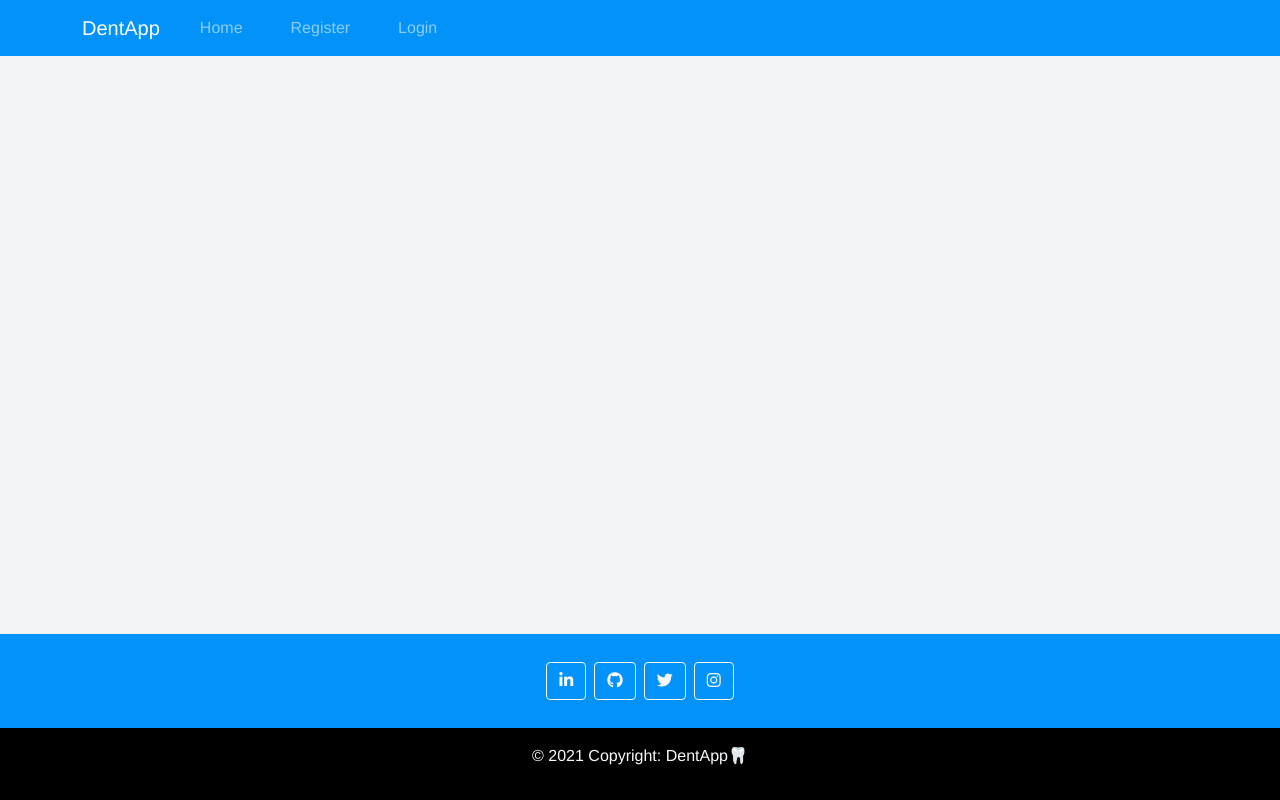
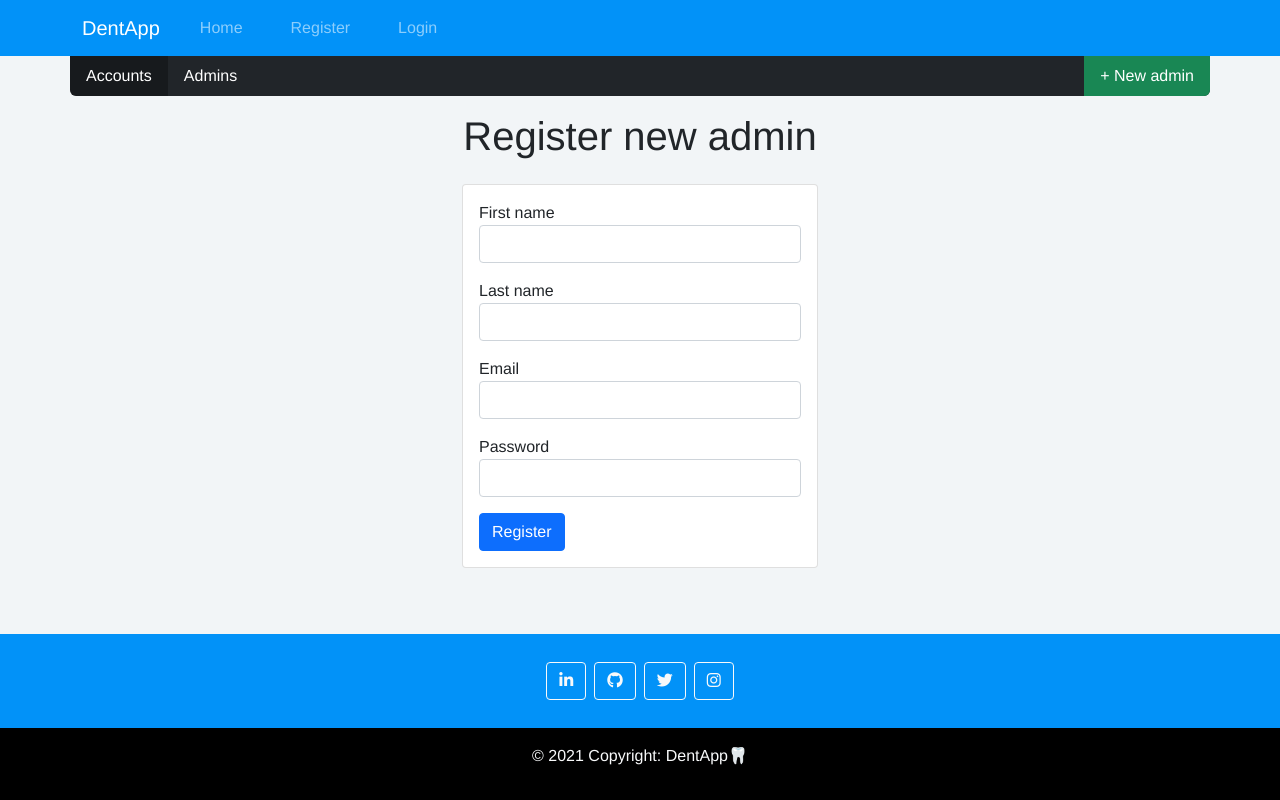
Before and after one commit to ibobev/dent-appointment-system, a Vue app in the folder client/: page /admin/new in a window 1280 px wide. Built offline with nearby package versions, Linux system fonts and the light colour scheme.

Commit message:
[Admin] Register new admin

```diff
--- a/client/src/router/index.js
+++ b/client/src/router/index.js
@@ -4,7 +4,9 @@ import Login from '../views/Login.vue';
 import Register from '../views/Register.vue';
 // Admin
 import AdminView from '../views/Admin/AdminView';
-import AdminAccounts from '../views/Admin/Accounts';
+import Accounts from '../views/Admin/Accounts';
+import AdminsView from '../views/Admin/AdminsView';
+import AdminRegisterView from '../views/Admin/AdminRegisterView';
 
 // Dentists
 import DentistDashboard from '../views/Dentist/DentistDashboard';
@@ -39,10 +41,20 @@ const routes = [
     component: AdminView,
     children: [
       {
-        name: 'AdminAccounts',
+        name: 'Accounts',
         path: '/admin/accounts',
-        component: AdminAccounts
-      }
+        component: Accounts
+      },
+      {
+        name: 'AdminsView',
+        path: '/admin/admins',
+        component: AdminsView
+      },
+      {
+        name: 'AdminRegisterView',
+        path: '/admin/new',
+        component: AdminRegisterView
+      },
     ]
   },
   {
--- a/client/src/views/Admin/Accounts.vue
+++ b/client/src/views/Admin/Accounts.vue
@@ -1,13 +1,13 @@
 <template>
-  <div class="container">
+  <div>
     <div class="row">
-      <div class="col-sm-12 col-md-4">
+      <div class="col-sm-12 col-md-4 ps-0">
         <h1>All accounts</h1>
       </div>
     </div>
     <div class="row">
-      <div class="col-sm-12">
-        <table class="table">
+      <div class="col-sm-12 px-0">
+        <table class="table table-striped border">
           <thead>
             <tr>
               <th>ID</th>
--- /dev/null
+++ b/client/src/views/Admin/AdminNavigation.vue
@@ -0,0 +1,51 @@
+<template>
+  <div class="row mb-3">
+    <nav class="nav bg-dark">
+      <li class="nav-item">
+        <a class="nav-link active" href="#">Accounts</a>
+      </li>
+      <li class="nav-item">
+        <router-link to="/admin/admins" class="nav-link">Admins</router-link>
+      </li>
+      <li class="nav-item ms-auto">
+        <router-link to="/admin/new" class="nav-link bg-success new-admin-btn">+ New admin</router-link>
+      </li>
+    </nav>
+  </div>
+</template>
+
+<style scoped>
+.nav {
+  border-bottom-left-radius: 6px;
+  border-bottom-right-radius: 6px;
+}
+
+.nav li a {
+  color: #fff;
+}
+
+.nav li a:hover,
+.nav li a.active {
+  border-bottom-left-radius: 6px;
+  background-color: rgba(0,0,0,0.3);
+}
+
+.nav-item .nav-link.new-admin-btn {
+  margin-right: -12px;
+  border-bottom-right-radius: 6px;
+}
+
+.nav-item .nav-link.new-admin-btn:hover {
+  border-bottom-left-radius: 0;
+  background-color: #439a43 !important;
+}
+</style>
+
+<script>
+export default {
+  name: 'AdminNavigation',
+  mounted() {
+    console.log('hafadsf');
+  }
+};
+</script>
--- /dev/null
+++ b/client/src/views/Admin/AdminRegisterView.vue
@@ -0,0 +1,93 @@
+<template>
+  <div>
+    <!-- Title -->
+    <div class="row">
+      <div class="col-lg-4 offset-lg-4">
+        <h1 class="text-center">Register new admin</h1>
+      </div>
+    </div>
+
+    <!-- Error alert -->
+    <div class="row" v-if="error.length">
+      <div class="col-lg-4 offset-lg-4">
+        <div class="alert alert-danger">{{ error }}</div>
+      </div>
+    </div>
+
+    <!-- Form -->
+    <div class="row my-3">
+
+      <div class="col-lg-4 offset-lg-4">
+        <form @submit.prevent="onRegister()">
+          <div class="card">
+            <div class="card-body">
+
+              <div class="mb-3">
+                <label for="firstName">First name</label>
+                <input type="text" id="firstName" class="form-control" v-model="firstName" required />
+              </div>
+
+              <div class="mb-3">
+                <label for="lastName">Last name</label>
+                <input type="text" id="lastName" class="form-control" v-model="lastName" required />
+              </div>
+
+              <div class="mb-3">
+                <label for="email">Email</label>
+                <input type="email" id="email" class="form-control" v-model="email" required />
+              </div>
+
+              <div class="mb-3">
+                <label for="password">Password</label>
+                <input type="password" id="password" class="form-control" v-model="password" required />
+              </div>
+
+              <input type="submit" class="btn btn-primary" value="Register" />
+
+            </div>
+          </div>
+        </form>
+      </div>
+    </div>
+
+  </div>
+</template>
+
+<style scoped>
+</style>
+
+<script>
+import axios from 'axios';
+
+export default {
+  data() {
+    return {
+      error: '',
+      firstName: '',
+      lastName: '',
+      email: '',
+      password: '',
+    };
+  },
+  methods: {
+    onRegister: async function () {
+      const reqBody = {
+        firstName: this.firstName,
+        lastName: this.lastName,
+        email: this.email,
+        password: this.password
+      };
+
+      try {
+        await axios.post('/api/v1/admins', reqBody);
+        this.$router.push({ path: "/admin/admins" });
+      } catch (error) {
+        console.log(error.toJSON());
+        if (error.response) {
+          this.error = error.response.data.statusmsg;
+        }
+      }
+    },
+  },
+}
+</script>
--- a/client/src/views/Admin/AdminView.vue
+++ b/client/src/views/Admin/AdminView.vue
@@ -1,16 +1,19 @@
 <template>
-  <router-view></router-view>
+  <div class="container">
+    <!-- Navigation -->
+    <AdminNavigation />
+    <!-- Nested views -->
+    <router-view></router-view>
+  </div>
 </template>
 
+<style scoped>
+</style>
+
 <script>
-/*
+import AdminNavigation from './AdminNavigation.vue';
+
 export default {
-  mounted() {
-    this.$router.push({ path: '/admin/login' });
-  }
+  components: { AdminNavigation },
 };
-*/
 </script>
-
-<style>
-</style>
--- /dev/null
+++ b/client/src/views/Admin/AdminsView.vue
@@ -0,0 +1,12 @@
+<template>
+  Admins
+</template>
+
+<style scoped>
+</style>
+
+<script>
+export default {
+
+}
+</script>
```
